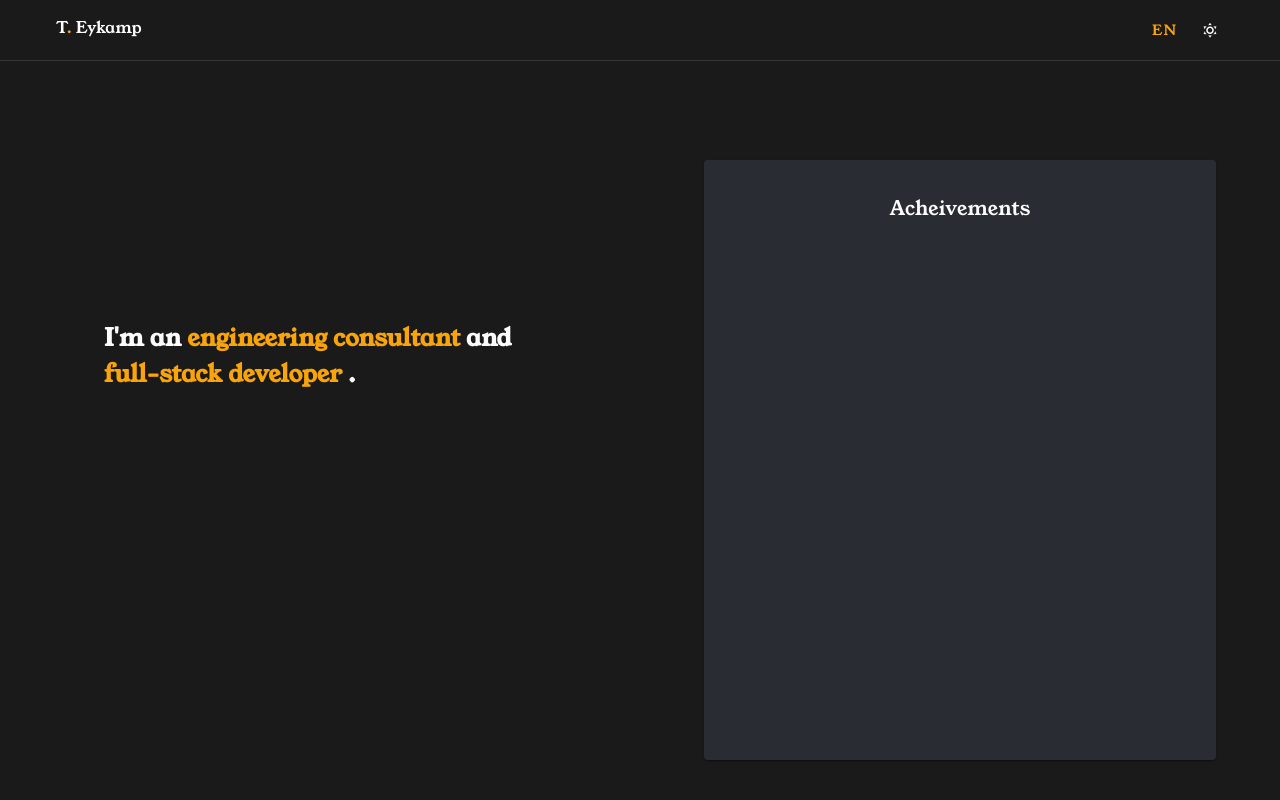
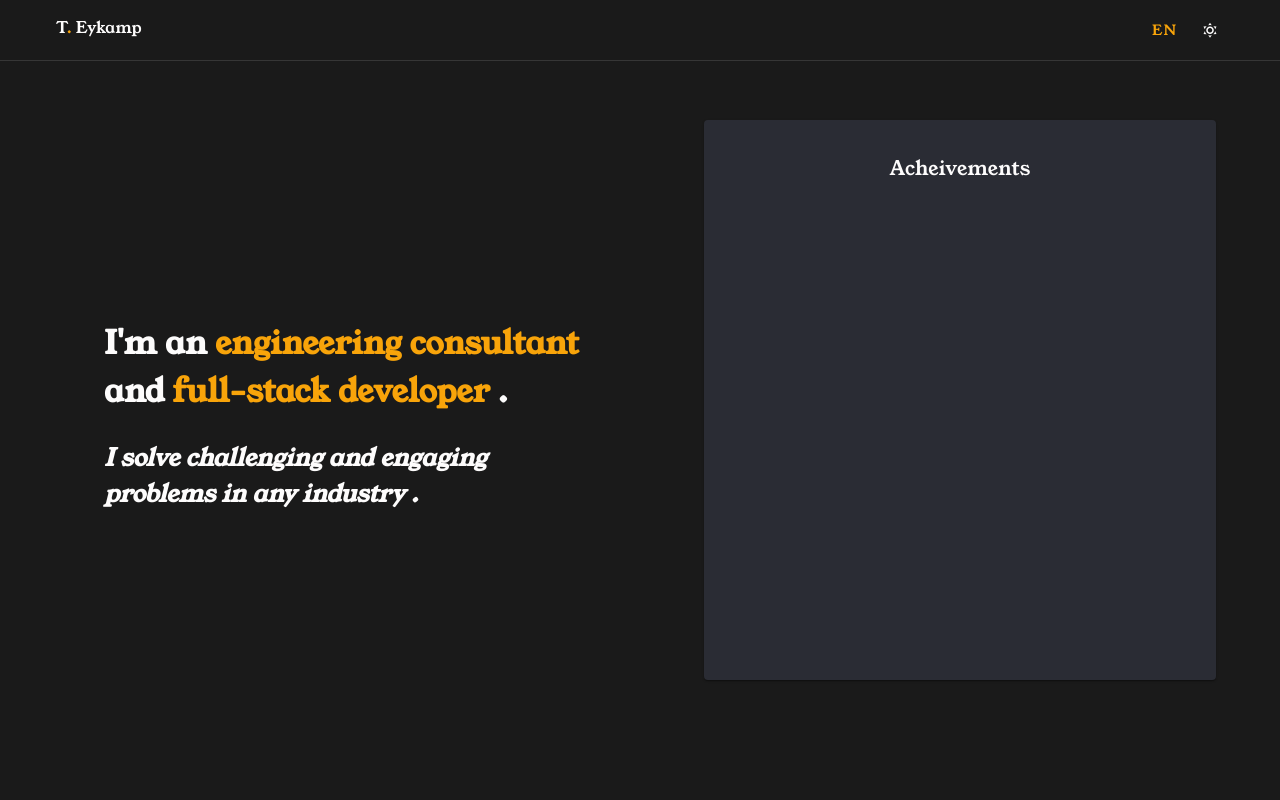
Before and after one commit to teykamp/homepage, a Vue app: page / in a window 1280 px wide. Shown: the top 800 px of the page. Built offline with nearby package versions, Linux system fonts and the light colour scheme.

Commit message:
add usegetColors composable

```diff
--- a/src/App.vue
+++ b/src/App.vue
@@ -1,10 +1,7 @@
 <template>
   <div>
     <v-sheet :style="{
-      'background-color':
-        `${store.darkMode ? store.darkColor.background : store.lightColor.background}`,
-      'color':
-        `${store.darkMode ? store.darkColor.text : store.lightColor.text}`,
+      ...colors,
       'position': 'fixed',
       'top': 0,
       'width': '100%',
@@ -41,10 +38,15 @@
 
 <script setup lang="ts">
 import { useDarkModeStore } from './stores/Store';
+import { useGetColors } from './composables/useGetColors'
+
+
 import MainContent from './components/MainContent.vue';
 import Footer from './components/Footer.vue';
 
 const store = useDarkModeStore();
+
+const colors = useGetColors('background')
 </script>
 
 <style>
--- a/src/components/CodingContent.vue
+++ b/src/components/CodingContent.vue
@@ -14,10 +14,6 @@
   </div>
 </template>
 
-<script lang="ts">
-import { defineComponent } from 'vue';
+<script setup lang="ts">
 
-export default defineComponent({
-  name: 'ResumeContent',
-});
 </script>
--- a/src/components/EngineeringContent.vue
+++ b/src/components/EngineeringContent.vue
@@ -15,10 +15,6 @@
   </div>
 </template>
 
-<script lang="ts">
-import { defineComponent } from 'vue';
+<script setup lang="ts">
 
-export default defineComponent({
-  name: 'ResumeContent',
-});
 </script>
--- a/src/components/Footer.vue
+++ b/src/components/Footer.vue
@@ -1,5 +1,6 @@
 <template>
   <div>
+    <v-divider></v-divider>
     <v-sheet :style="{
       ...colors,
     }">
@@ -30,26 +31,13 @@
 </template>
 
 <script setup lang="ts">
-import { computed, Ref } from 'vue'
 import { useDarkModeStore } from '../stores/Store'
+import { useGetColors } from '../composables/useGetColors'
+
 import footerLinks from '../data/footerLinks.json'
 
 const darkMode = useDarkModeStore()
-
-const createColors = (backgroundKey: string = 'background', textKey: string = 'text', inverse: boolean = false): Ref<Record<string, string>> => computed(() => {
-
-  if (inverse) return {
-    'background-color': darkMode.darkMode ? darkMode.lightColor[backgroundKey] : darkMode.darkColor[backgroundKey],
-    'color': darkMode.darkMode ? darkMode.lightColor[textKey] : darkMode.darkColor[textKey],
-  }
-
-  return {
-    'background-color': darkMode.darkMode ? darkMode.darkColor[backgroundKey] : darkMode.lightColor[backgroundKey],
-    'color': darkMode.darkMode ? darkMode.darkColor[textKey] : darkMode.lightColor[textKey],
-  }
-})
-
-const colors = createColors('background')
-const secondaryColors = createColors('background', undefined , true);
+const colors = useGetColors('background')
+const secondaryColors = useGetColors('background', undefined , true);
 
 </script>
--- a/src/components/MainContent.vue
+++ b/src/components/MainContent.vue
@@ -20,7 +20,9 @@
             'max-width': '800px',
           }"
         >
-          <h2 :class="mdAndUp ? 'ml-16' : ''" style="max-width: 26em">
+          <h2 :class="mdAndUp ? 'ml-16' : ''" :style="{ 'max-width': '26em',
+             'font-size': mdAndUp ? '2em' : '1.1em',
+          }">
             <!-- TODO: check that max-width parameter to see if necessary -->
             {{ text.en.title[0] }}
             <span
@@ -33,6 +35,7 @@
               style="white-space: nowrap;"
             >{{ text.en.title[3] }}</span>
             {{ text.en.title[4] }}
+            <p class="mt-6" style="font-size: 0.75em; font-style: italic;">I solve challenging and engaging problems in any industry .</p>
           </h2>
         </v-container>
         <div class="d-flex justify-center">
@@ -42,27 +45,23 @@
             :style="{
               'background-color': darkMode.darkMode ? darkMode.lightColor.background : darkMode.darkColor.background,
               'color': darkMode.darkMode ? darkMode.lightColor.text : darkMode.darkColor.text,
-              'margin-top': '200px',
+              'margin-top': '150px',
             }"
             icon="mdi-arrow-down"
           ></v-btn>
         </div>
       </v-sheet>
       <v-sheet
+        class="d-flex align-center"
         :style="{
           ...colors,
           'width': `${mdAndUp ? '50%' : '100%'}`,
       }">
-        <v-sheet
-          v-if="mdAndUp"
-          :style="{
-            ...colors,
-            'height': '20vh',
-        }"></v-sheet>
         <v-card
           :style="{
             ...secondaryColors,
-            'min-height': '600px',
+            'min-height': '70vh',
+            'width': '100%',
             'max-width': '900px',
           }"
           :class="`d-flex justify-center ${mdAndUp ? 'mr-16' : ''} ${smAndUp ? 'mx-16' : ''}`">
@@ -82,9 +81,11 @@
 </template>
 
 <script setup lang="ts">
-import { computed, Ref } from 'vue'
+import { computed } from 'vue'
 import { useDarkModeStore, useLanguageStore } from '../stores/Store'
 import { useDisplay } from 'vuetify'
+import { useGetColors } from '../composables/useGetColors'
+
 
 import EngineeringContent from './EngineeringContent.vue'
 import CodingContent from './CodingContent.vue'
@@ -94,15 +95,8 @@ const { smAndUp, mdAndUp } = useDisplay()
 const darkMode = useDarkModeStore()
 const language = useLanguageStore()
 
-const createColors = (colorKey: string): Ref<Record<string, string>> => computed(() => {
-  return {
-    'background-color': darkMode.darkMode ? darkMode.darkColor[colorKey] : darkMode.lightColor[colorKey],
-    'color': darkMode.darkMode ? darkMode.darkColor.text : darkMode.lightColor.text,
-  };
-});
-
-const colors = createColors('background');
-const secondaryColors = createColors('primary');
+const colors = useGetColors('background');
+const secondaryColors = useGetColors('primary');
 
 
 function scrollToElement(elementId: string, offset: number = 85 /* Height of header */) {
--- /dev/null
+++ b/src/composables/useGetColors.ts
@@ -0,0 +1,34 @@
+import { computed, Ref } from 'vue';
+import { useDarkModeStore } from '../stores/Store'
+
+interface Colors {
+  'background-color': string;
+  'color': string;
+}
+
+export function useGetColors(
+  backgroundKey = 'background',
+  textKey = 'text',
+  inverse = false
+): Ref<Colors> {
+  const darkModeStore = useDarkModeStore();
+
+  const colors = computed(() => ({
+    'background-color': darkModeStore.darkMode
+      ? inverse
+        ? darkModeStore.lightColor[backgroundKey]
+        : darkModeStore.darkColor[backgroundKey]
+      : inverse
+      ? darkModeStore.darkColor[backgroundKey]
+      : darkModeStore.lightColor[backgroundKey],
+    'color': darkModeStore.darkMode
+      ? inverse
+        ? darkModeStore.lightColor[textKey]
+        : darkModeStore.darkColor[textKey]
+      : inverse
+      ? darkModeStore.darkColor[textKey]
+      : darkModeStore.lightColor[textKey],
+  }));
+
+  return colors;
+}
--- a/src/data/footerLinks.json
+++ b/src/data/footerLinks.json
@@ -8,7 +8,7 @@
         "ref": "https://www.github.com/teykamp"
     },
     "mail": {
-        "icon": "mdi-mail",
+        "icon": "mdi-email",
         "ref": "mailto:thomas@eykamp.com"
     }
 }
```
